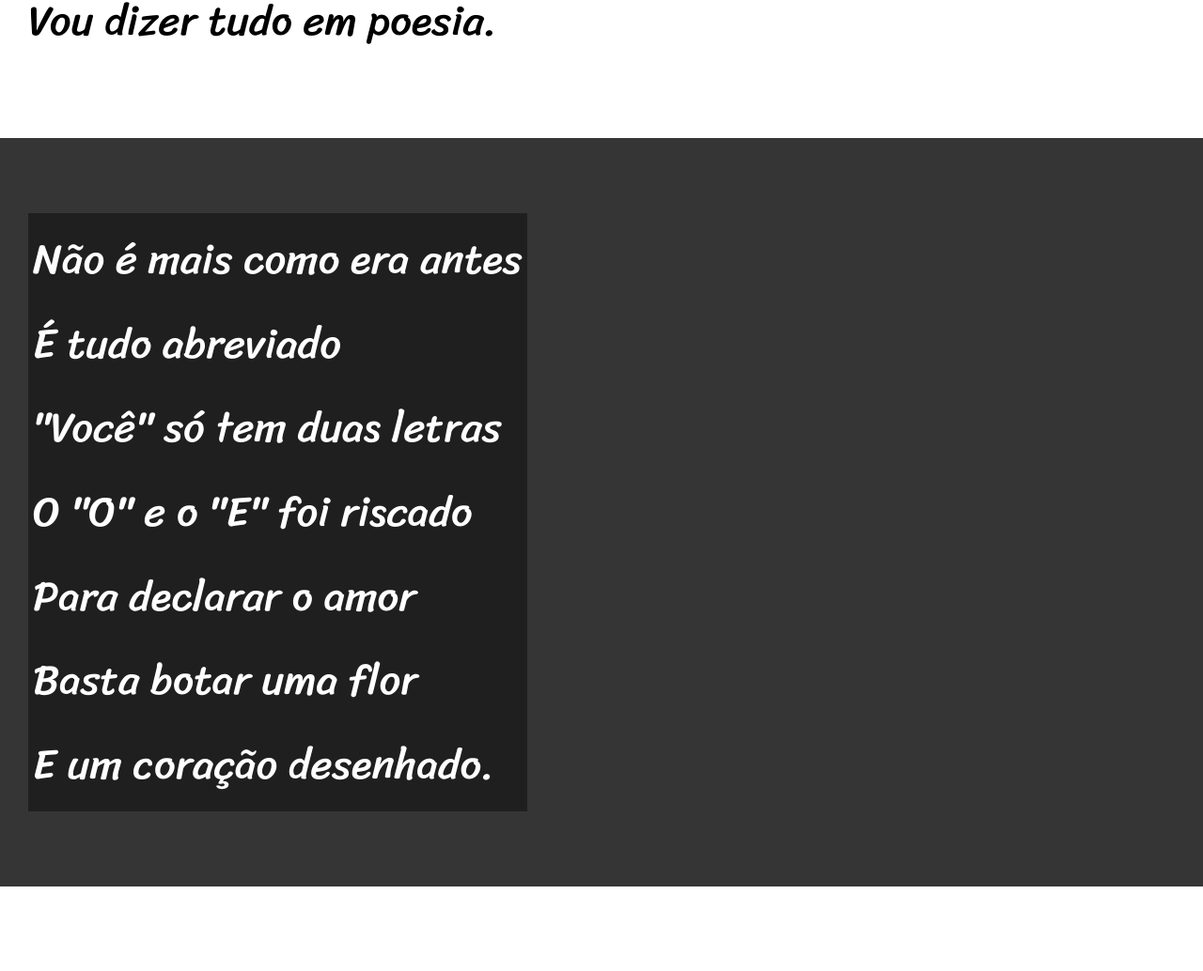
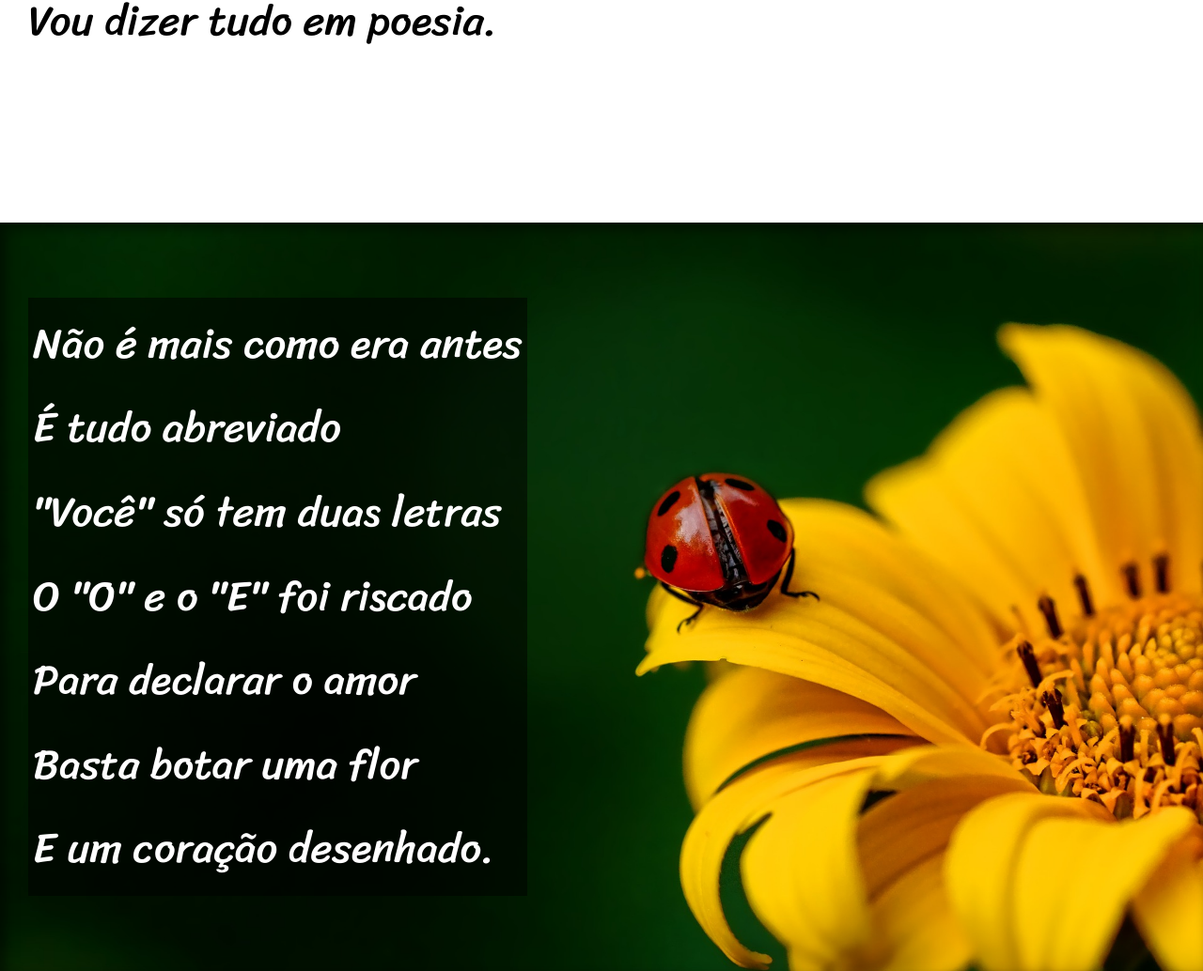
Before and after one commit to dayanarosalyms/html-css, a plain HTML site: page desafios/desafio12/index.html in a window 1280 px wide. Shown: the part 900-1934 px from the top of the page at 94% size. Drawn offline with Linux system fonts and the light colour scheme.

Commit message:
adicionei efeito paralax

```diff
--- a/desafios/desafio12/estilo/style.css
+++ b/desafios/desafio12/estilo/style.css
@@ -62,22 +62,41 @@ section{
     font-size: 3.5vw;
 }
 
+section > p{
+    padding-bottom: 2em;
+}
 section.normal{
     background-color: white;
     color: black;
 }
 
 section.imagem{
-    background-color: rgba(0, 0, 0, 0.685);
+    background-color: rgb(51,51,51);
     color: white;
+    box-shadow: inset 6px 6px 13px 0px rgba(0, 0, 0, 0.521);
+    background-size: cover;
+    background-attachment: fixed;
 
 }
 
 section.imagem > p {
     display: inline-block;
     padding: 5px;
-    background-color: rgba(0, 0, 0, 0.411);
+    background-color: rgba(0, 0, 0, 0.514);
+    taxt text-shadow:1px 1px 0px black ;
 }
+
+section#img01{
+    background-image: url('../imagens/background001.jpg');
+    background-position: right center;
+
+}
+
+section#img02{
+    background-image: url('../imagens/background002.jpg');
+
+}
+
 footer{
     background-color: black;
     color: white;
--- a/desafios/desafio12/index.html
+++ b/desafios/desafio12/index.html
@@ -28,7 +28,7 @@
 
 
 
-<section class="imagem">
+<section class="imagem" id="img01">
     <p>
         Não é mais como era antes <br>
         É tudo abreviado <br>
@@ -66,7 +66,7 @@
 </section>
 
 
-<section class="imagem">
+<section class="imagem" id="img02">
     <p>
         Tenho saudade das cartas <br>
         Escritas com a própria mão <br>
```
